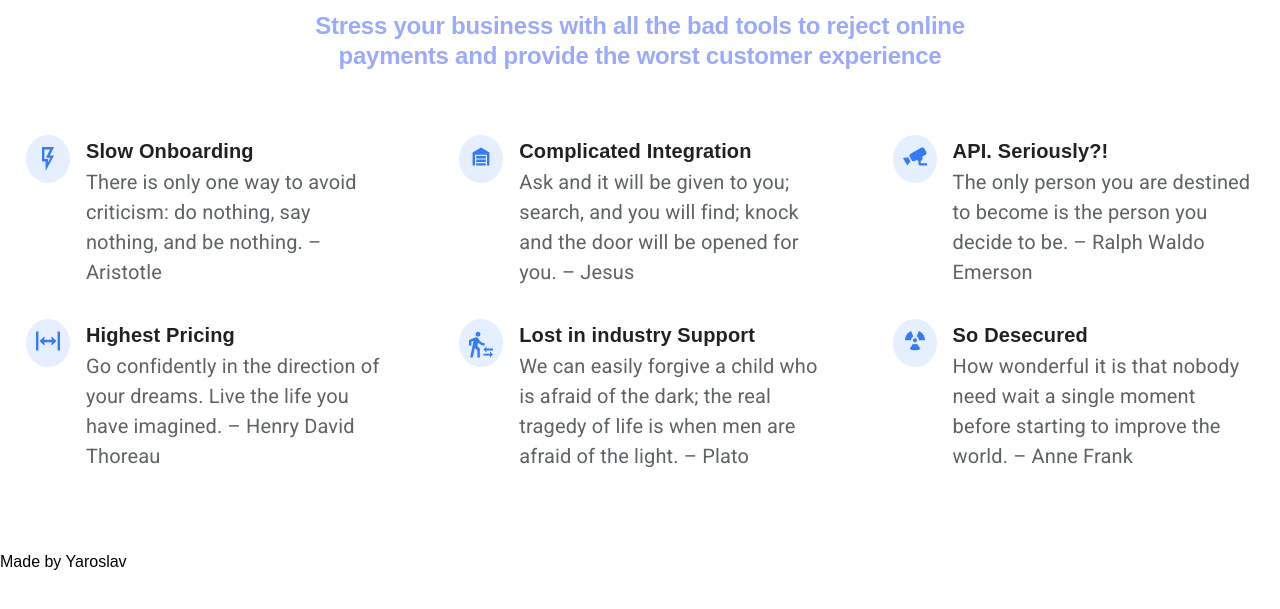
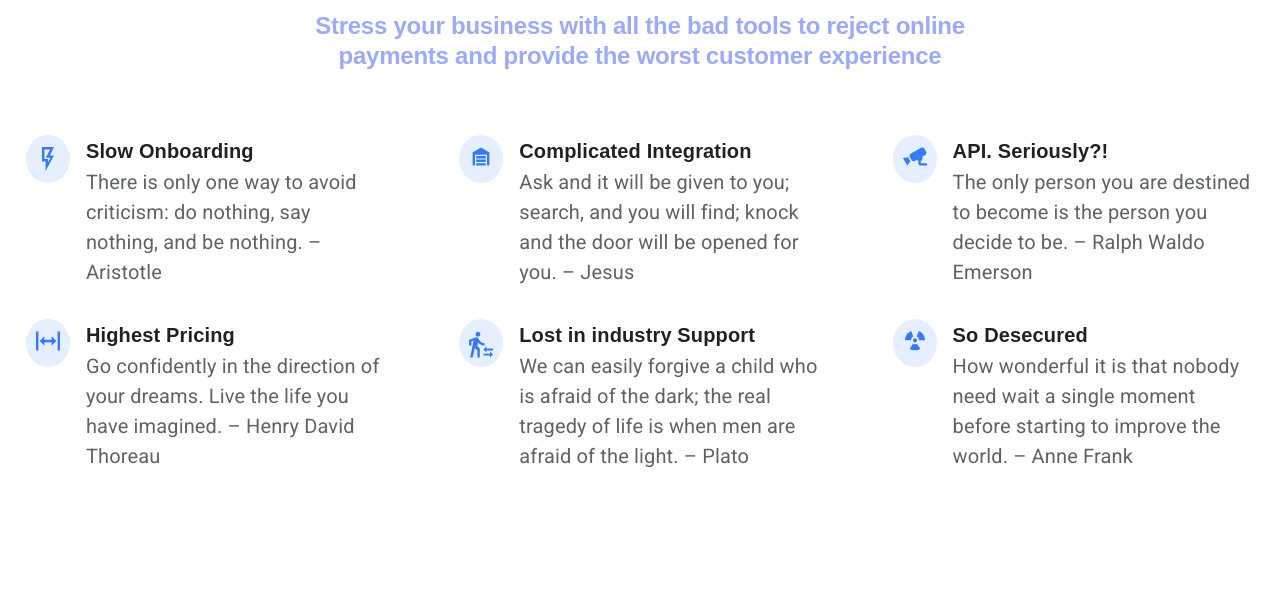
Before and after one commit to YaroslavG1T/HW11, a plain HTML site: page index.html in a window 1280 px wide. Shown: the part 145-754 px from the top of the page. Drawn offline with nearby package versions, Linux system fonts and the light colour scheme; files that its build step writes are made by us from their sources; files whose address does not match are found by name; a web font is replaced by a local one.

Commit message:
Initial commit.

```diff
--- a/index.html
+++ b/index.html
@@ -80,7 +80,5 @@
             </div>
         </div>
     </section>
-        <br>
-    <p>Made by Yaroslav</p>
 </body>
 </html>
```
